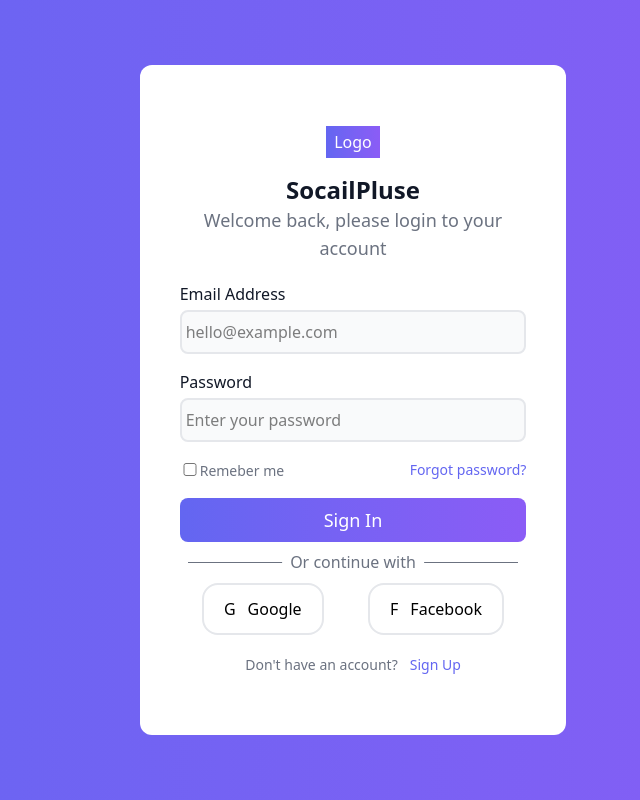
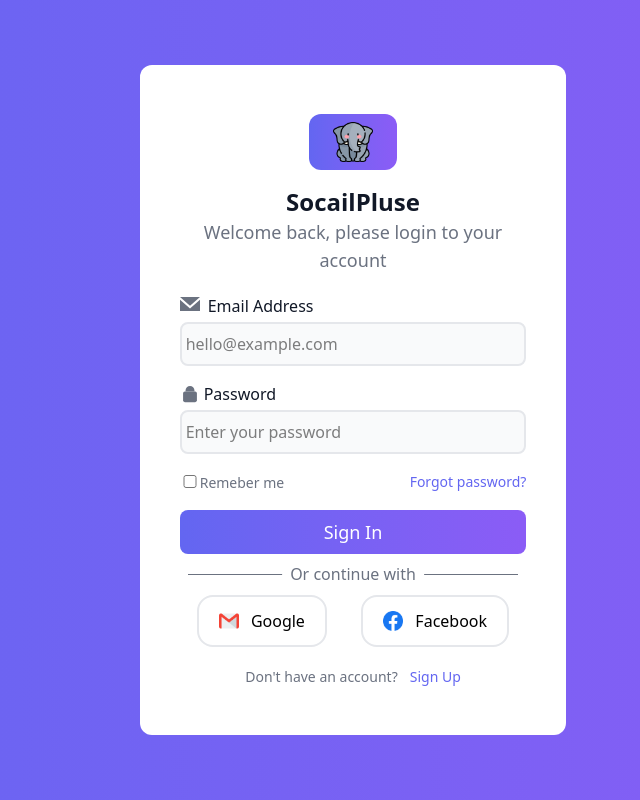
Before and after one commit to MohammedNaderAlGhussin/reactSocialMedia, a React (Vite) app: page / in a window 1280 px wide. Shown: the whole page, without its empty margins (287-927 px from the left). Built offline with nearby package versions, Linux system fonts and the light colour scheme.

Commit message:
adding icons to Login page

```diff
--- a/src/components/Login.tsx
+++ b/src/components/Login.tsx
@@ -1,3 +1,6 @@
+import Facebook from "./../assets/icons/facebook.png";
+import Gmail from "./../assets/icons/gmail.png";
+import Logo from "./../assets/icons/logo.png";
 const Login = () => {
   // sm: @media (min-width: 640px)
   // md: @media (min-width: 768px)
@@ -8,7 +11,9 @@ const Login = () => {
     <main className="linear h-screen flex justify-center items-center">
       <div className="bg-white flex flex-col justify-center container gap-5 mx-auto rounded-xl p-5 md:p-10 w-4/5 sm:w-2/3 md:w-3/5 lg:w-4/10 xl:w-3/9  h-[670px]">
         <div className="flex flex-col items-center justify-center">
-          <div className="linear w-fit text-white px-2 py-1 mb-4">Logo</div>
+          <div className="linear w-fit text-white px-6 py-2 mb-4 rounded-xl">
+            <img src={Logo} alt="" className="w-10 h-10" />
+          </div>
           <h1 className="text-main-text text-2xl font-bold">SocailPluse</h1>
           <p className="text-sec-text text-center text-md md:text-lg">
             Welcome back, please login to your account
@@ -16,9 +21,17 @@ const Login = () => {
         </div>
         <form className=" flex flex-col gap-4">
           <div className="flex flex-col gap-1">
-            <label htmlFor="email" className="text-main-text">
+            <label htmlFor="email" className="text-main-text ">
+              <svg
+                viewBox="0 0 20 20"
+                className="w-5 h-5 text-sec-text inline mr-2"
+                fill="currentColor"
+              >
+                <path d="M10 11.474L0 2.649V14H20V2.649L10 11.474ZM10.001 8.812L0 0V-1H20V0L10.001 8.812Z" />
+              </svg>
               Email Address
             </label>
+
             <input
               type="text"
               id="email"
@@ -27,9 +40,25 @@ const Login = () => {
             />
           </div>
           <div className="flex flex-col gap-1">
-            <label htmlFor="pass" className="text-main-text">
+            <label htmlFor="pass" className="text-main-text flex items-center">
+              <svg
+                viewBox="0 0 48 48"
+                className="w-5 h-5 text-sec-text inline mr-1"
+                fill="currentColor"
+              >
+                <path d="M24,25.28a3.26,3.26,0,0,0-1.64,6.07V36h3.32V31.35a3.28,3.28,0,0,0,1.61-2.8v0A3.27,3.27,0,0,0,24,25.28Z" />
+                <rect
+                  x="7.38"
+                  y="17.77"
+                  width="33.23"
+                  height="25.73"
+                  rx="4.32"
+                />
+                <path d="M13.35,17.77V15.16a10.66,10.66,0,0,1,21.32,0v2.61" />
+              </svg>
               Password
             </label>
+
             <input
               type="text"
               id="pass"
@@ -66,12 +95,12 @@ const Login = () => {
           </p>
         </div>
         <div className="flex flex-row justify-around items-center">
-          <div className="border-2 border-light-border flex flex-row justify-center items-center px-3 py-3 md:px-5  rounded-2xl gap-3 ">
-            <div className="icon">G</div>
+          <div className="border-2 border-light-border flex flex-row justify-center items-center px-3 py-3 md:px-5  rounded-2xl gap-3 cursor-pointer">
+            <img src={Gmail} alt="" className="w-5 h-5" />
             <p>Google</p>
           </div>
-          <div className="border-2 border-light-border flex flex-row justify-center items-center px-3 py-3 md:px-5 rounded-2xl gap-3">
-            <div className="icon">F</div>
+          <div className="border-2 border-light-border flex flex-row justify-center items-center px-3 py-3 md:px-5 rounded-2xl gap-3 cursor-pointer">
+            <img src={Facebook} alt="" className="w-5 h-5" />
             <p>Facebook</p>
           </div>
         </div>
```
